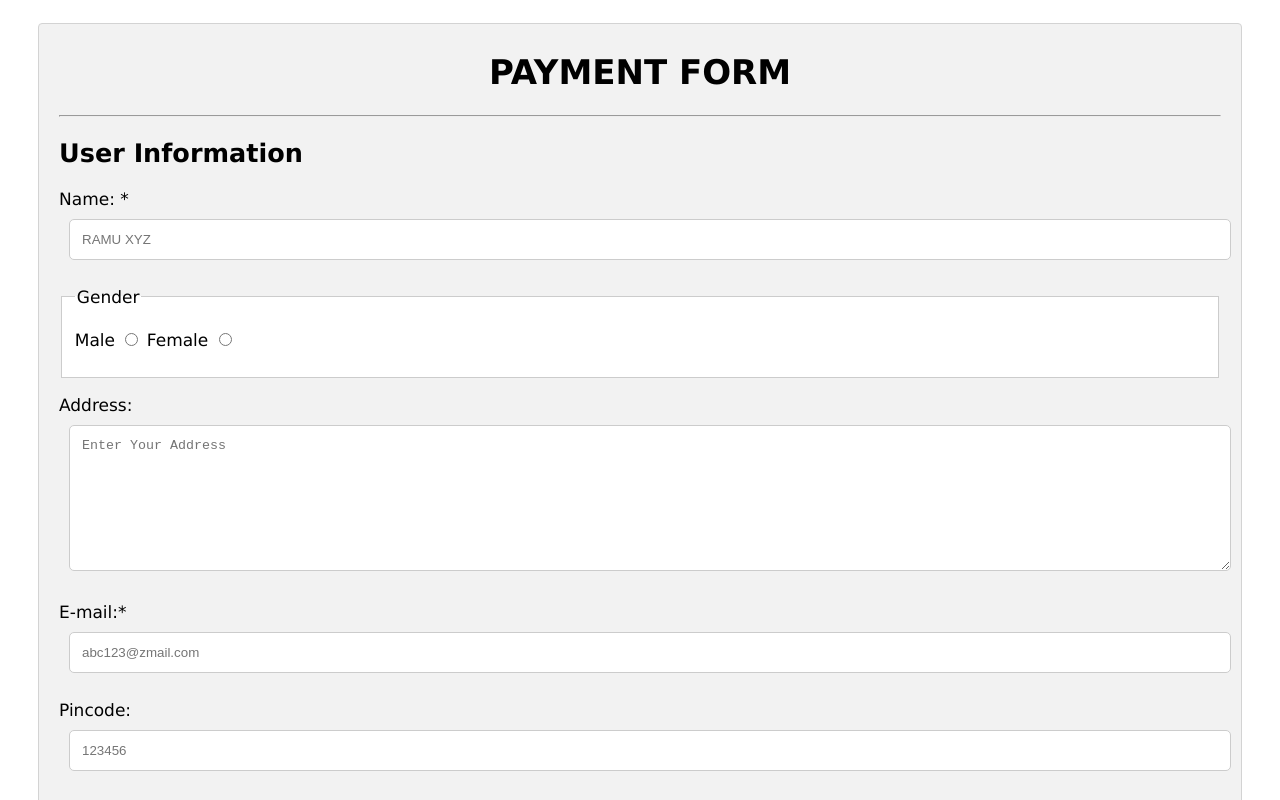
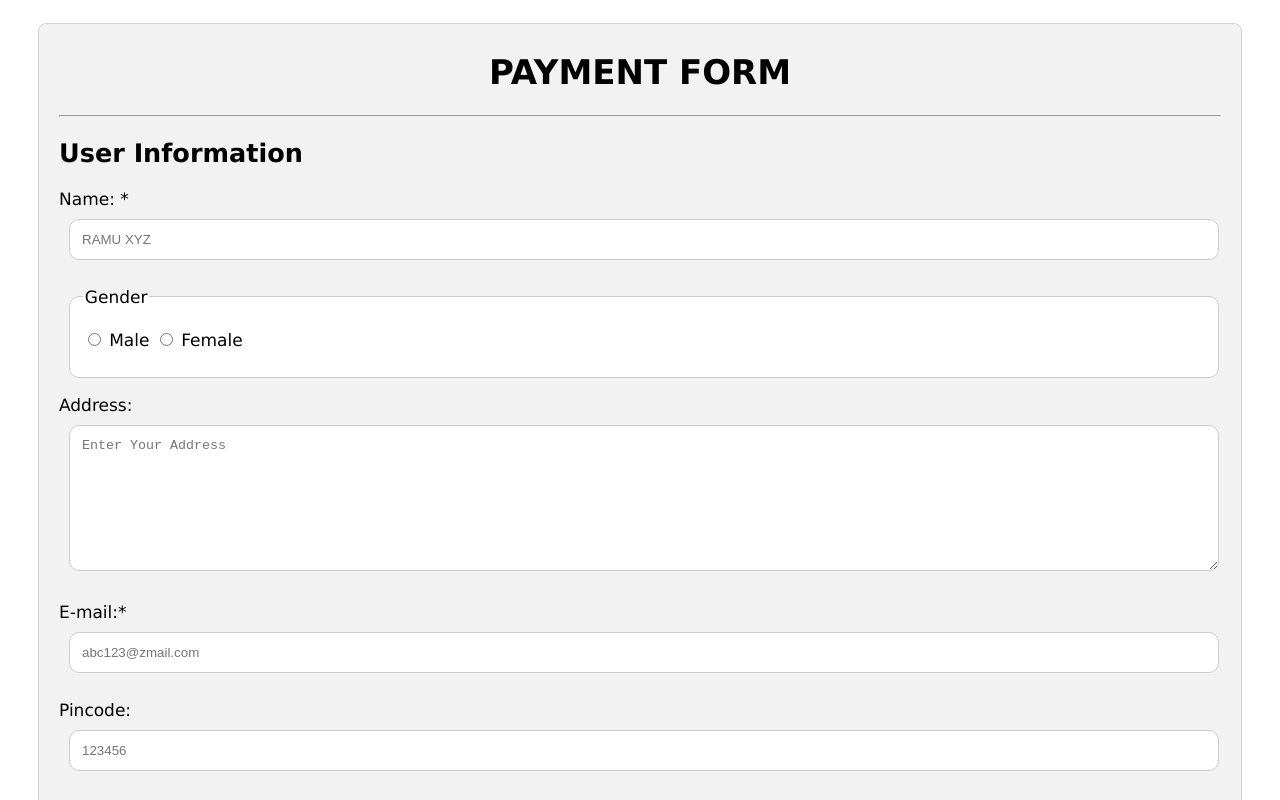
Before and after one commit to abhipatel2005/Practice, a plain HTML site: page Payment_Form/index.html in a window 1280 px wide. Shown: the top 800 px of the page. Drawn offline with Linux system fonts and the light colour scheme.

Commit message:
Updated Code

```diff
--- a/Payment_Form/index.html
+++ b/Payment_Form/index.html
@@ -3,6 +3,7 @@
     <head>
         <title>Payment Form</title>
         <link rel="stylesheet" href="paymentform.css">
+    </head>
     <body>
         <div class="container">
             <form action="" method="get">
@@ -12,9 +13,7 @@
                 <p>Name: *<input type="text" name="name"Required placeholder="RAMU XYZ"></p>
                 <fieldset>
                     <legend>Gender</legend>
-    <p>
-    Male <input type="radio" name="gender" id="Male"> Female <input type="radio" name="gender" id="Female" required>
-</p>
+                    <p><input type="radio" name="gender" id="Male"> Male  <input type="radio" name="gender" id="Female" required> Female</p>
                 </fieldset>
                 <p>Address:
                 <br>
@@ -37,5 +36,4 @@
             </form>
         </div>
     </body>
-    </head>
 </html>
--- a/Payment_Form/paymentform.css
+++ b/Payment_Form/paymentform.css
@@ -11,7 +11,7 @@ body{
     background-color: #f2f2f2;
     padding: 5px 20px 15px 20px;
     border:1px solid lightgray;
-    border-radius: 4px;
+    border-radius:8px;
 }
 input[type="text"],
 input[type="email"],
@@ -20,21 +20,24 @@ input[type="password"],
 input[type="date"],
 select,
 textarea{
-    width:100%;
+    width:99%;
     padding:12px;
     border:1px solid #ccc;
-    border-radius: 5px;
+    border-radius:10px;
     margin:10px;
 }
 fieldset{
     background-color: #fff;
     border:1px solid #ccc;
+    margin:10px;
+    width:99%;
+    border-radius:10px;
 }
 .main_heading{
     text-align: center;
 }
 input[type="submit"]{
-    background-color:rgb(40, 177, 24);
+    background-color:navy;
     color:white;
     padding: 12px 20px;
     border:none;
@@ -44,5 +47,5 @@ input[type="submit"]{
     width:100%;
 }
 input[type="submit"]:hover{
-background-color:navy;
+background-color:rgb(40, 177, 24);
 }
```
Lines whose indentation alone changed are shown as unchanged.
